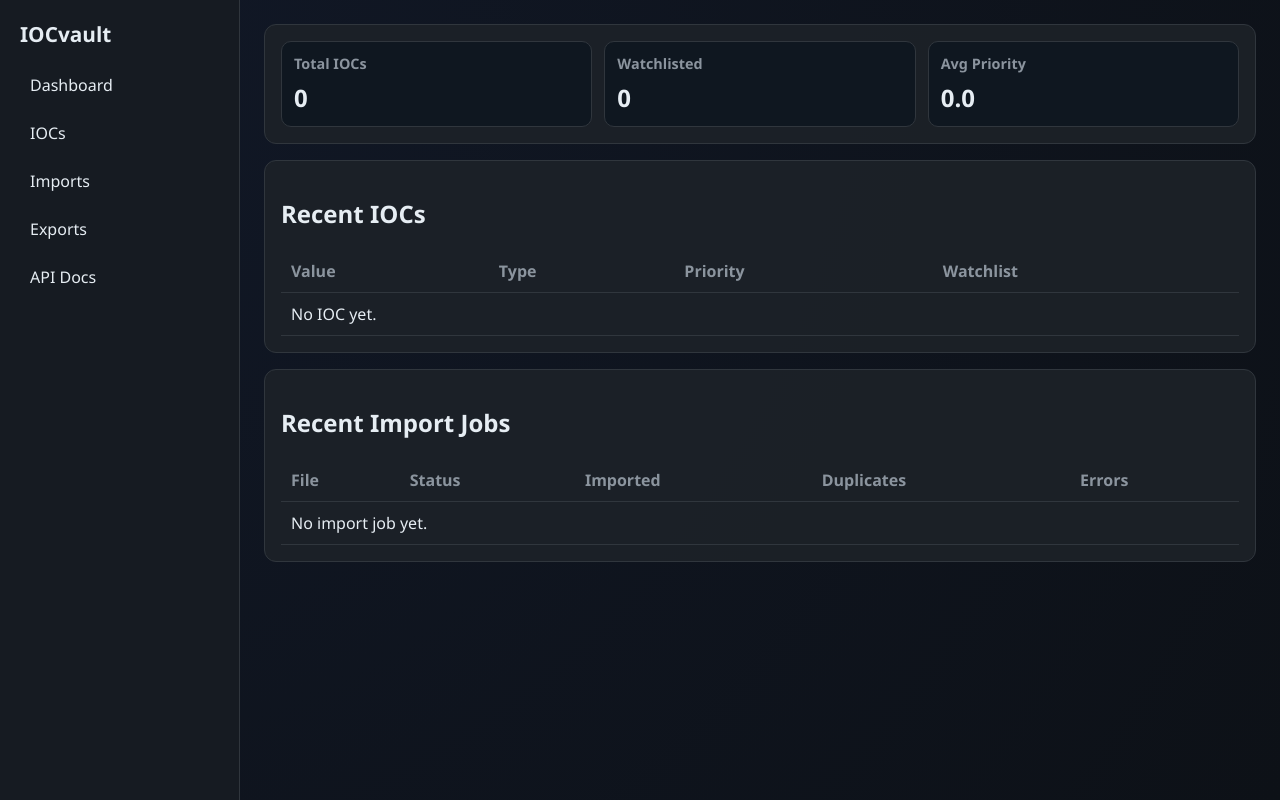
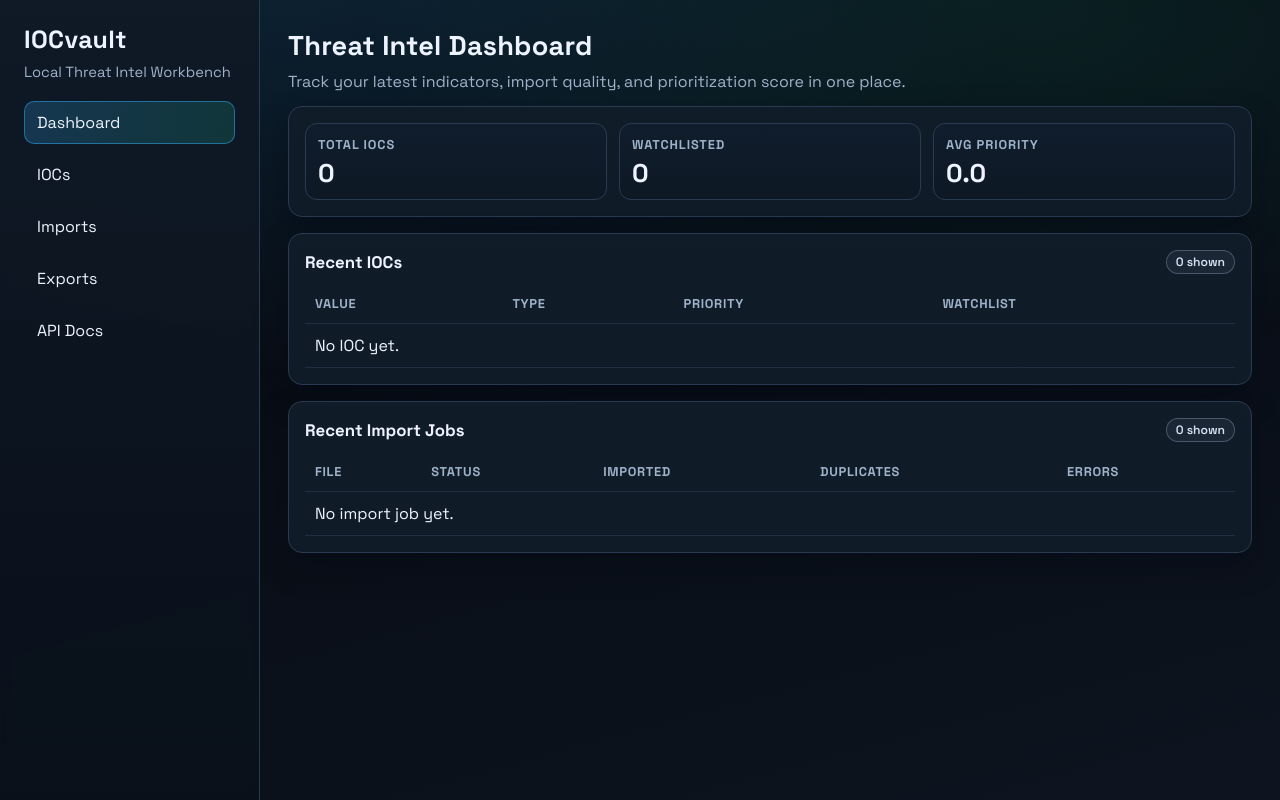
Before and after one commit to SonFire03/Threat_Intel_Aggregator, a FastAPI app: page / in a window 1280 px wide. Run offline with FastAPI, Linux system fonts and the light colour scheme.

Commit message:
feat(ui): improve web interface visual design and responsiveness

```diff
--- a/app/static/css/custom.css
+++ b/app/static/css/custom.css
@@ -1,94 +1,183 @@
 :root {
-  --bg: #0d1117;
-  --panel: #161b22;
-  --card: #1c2128;
-  --text: #e6edf3;
-  --muted: #8b949e;
-  --accent: #58a6ff;
-  --border: #30363d;
+  --bg-0: #05090f;
+  --bg-1: #0d141f;
+  --panel: #111c29;
+  --panel-soft: #152334;
+  --text: #edf4ff;
+  --muted: #9eb2c9;
+  --accent: #34b3ff;
+  --accent-2: #22d3a6;
+  --alert: #ff6363;
+  --border: #2a3a50;
+  --shadow: 0 14px 30px rgba(2, 8, 20, 0.38);
 }
 
 * {
   box-sizing: border-box;
 }
 
+html,
 body {
   margin: 0;
-  font-family: "Segoe UI", Tahoma, sans-serif;
-  background: radial-gradient(circle at top left, #111827, var(--bg));
+  min-height: 100%;
+}
+
+body {
+  font-family: "Space Grotesk", "Segoe UI", sans-serif;
   color: var(--text);
+  background:
+    radial-gradient(1200px 700px at 20% -10%, rgba(52, 179, 255, 0.16), transparent 65%),
+    radial-gradient(950px 500px at 80% 0%, rgba(34, 211, 166, 0.1), transparent 70%),
+    linear-gradient(165deg, var(--bg-0) 0%, var(--bg-1) 100%);
 }
 
 .layout {
   display: grid;
-  grid-template-columns: 240px 1fr;
+  grid-template-columns: 260px 1fr;
   min-height: 100vh;
 }
 
 .sidebar {
-  background: var(--panel);
+  background: linear-gradient(180deg, rgba(16, 26, 39, 0.94), rgba(9, 16, 26, 0.94));
   border-right: 1px solid var(--border);
-  padding: 20px;
+  padding: 24px;
+  backdrop-filter: blur(5px);
 }
 
 .sidebar h1 {
-  margin: 0 0 18px;
-  font-size: 1.3rem;
+  margin: 0;
+  font-size: 1.55rem;
+  letter-spacing: 0.4px;
+}
+
+.sidebar-subtitle {
+  margin: 8px 0 20px;
+  color: var(--muted);
+  font-size: 0.92rem;
 }
 
 .sidebar nav {
   display: flex;
   flex-direction: column;
-  gap: 10px;
+  gap: 9px;
 }
 
 .sidebar a {
   color: var(--text);
   text-decoration: none;
-  padding: 8px 10px;
-  border-radius: 8px;
+  padding: 10px 12px;
+  border-radius: 10px;
+  border: 1px solid transparent;
+  transition: 0.18s ease;
 }
 
 .sidebar a:hover {
-  background: var(--card);
-  color: var(--accent);
+  border-color: var(--border);
+  background: rgba(52, 179, 255, 0.11);
+  color: #d5efff;
+}
+
+.sidebar a.active {
+  background: linear-gradient(90deg, rgba(52, 179, 255, 0.2), rgba(34, 211, 166, 0.16));
+  border-color: rgba(52, 179, 255, 0.48);
 }
 
 .content {
-  padding: 24px;
+  padding: 28px;
+}
+
+.hero {
+  margin-bottom: 14px;
+}
+
+.hero h1 {
+  margin: 0;
+  font-size: 1.7rem;
+  letter-spacing: 0.2px;
+}
+
+.hero p {
+  margin: 8px 0 0;
+  color: var(--muted);
+  max-width: 76ch;
 }
 
 .panel {
-  background: rgba(28, 33, 40, 0.95);
   border: 1px solid var(--border);
-  border-radius: 12px;
+  border-radius: 14px;
+  background: linear-gradient(180deg, rgba(17, 28, 41, 0.98), rgba(16, 27, 40, 0.98));
+  box-shadow: var(--shadow);
   padding: 16px;
   margin-bottom: 16px;
 }
 
+.panel-header {
+  display: flex;
+  justify-content: space-between;
+  align-items: center;
+  gap: 10px;
+  margin-bottom: 10px;
+}
+
+.panel h2 {
+  margin: 0;
+  font-size: 1.05rem;
+}
+
 .metrics {
   display: grid;
+  grid-template-columns: repeat(auto-fit, minmax(170px, 1fr));
   gap: 12px;
-  grid-template-columns: repeat(auto-fit, minmax(180px, 1fr));
 }
 
-.metrics article {
-  background: #0f1720;
+.metric-card {
   border: 1px solid var(--border);
-  border-radius: 10px;
+  border-radius: 12px;
   padding: 12px;
+  background: linear-gradient(180deg, rgba(16, 29, 44, 0.95), rgba(13, 24, 36, 0.95));
 }
 
-.metrics h2 {
+.metric-card h2 {
   margin: 0;
+  font-size: 0.8rem;
+  text-transform: uppercase;
+  letter-spacing: 0.9px;
   color: var(--muted);
-  font-size: 0.9rem;
 }
 
-.metrics p {
+.metric-value {
   margin: 8px 0 0;
-  font-size: 1.5rem;
+  font-size: 1.6rem;
   font-weight: 700;
+  line-height: 1;
+}
+
+.pill {
+  display: inline-flex;
+  align-items: center;
+  border-radius: 999px;
+  border: 1px solid rgba(158, 178, 201, 0.35);
+  background: rgba(158, 178, 201, 0.08);
+  color: #d7e4f4;
+  padding: 3px 9px;
+  font-size: 0.76rem;
+  font-weight: 600;
+}
+
+.pill-type {
+  border-color: rgba(52, 179, 255, 0.45);
+  background: rgba(52, 179, 255, 0.15);
+}
+
+.pill-priority {
+  border-color: rgba(34, 211, 166, 0.5);
+  background: rgba(34, 211, 166, 0.14);
+}
+
+.pill-alert {
+  border-color: rgba(255, 99, 99, 0.55);
+  background: rgba(255, 99, 99, 0.16);
+  color: #ffd6d6;
 }
 
 table {
@@ -98,64 +187,143 @@
 
 th,
 td {
-  border-bottom: 1px solid var(--border);
-  padding: 10px;
   text-align: left;
+  padding: 11px 10px;
+  border-bottom: 1px solid rgba(42, 58, 80, 0.62);
   vertical-align: top;
 }
 
 th {
+  font-size: 0.8rem;
+  text-transform: uppercase;
+  letter-spacing: 0.7px;
   color: var(--muted);
-  font-weight: 600;
+}
+
+tr:hover td {
+  background: rgba(52, 179, 255, 0.045);
 }
 
 code {
-  font-family: "JetBrains Mono", "Fira Code", monospace;
-  color: #9ecbff;
+  font-family: "JetBrains Mono", monospace;
+  color: #a9d8ff;
+  font-size: 0.92rem;
 }
 
 input,
 select,
 button {
-  background: #0f1720;
+  width: 100%;
+  border-radius: 10px;
+  border: 1px solid var(--border);
+  background: var(--panel-soft);
   color: var(--text);
-  border: 1px solid var(--border);
-  border-radius: 8px;
-  padding: 9px 10px;
+  padding: 10px 12px;
+  font: inherit;
+}
+
+input:focus,
+select:focus,
+button:focus {
+  outline: none;
+  border-color: rgba(52, 179, 255, 0.75);
+  box-shadow: 0 0 0 3px rgba(52, 179, 255, 0.15);
 }
 
 button {
   cursor: pointer;
-  background: linear-gradient(90deg, #1f6feb, #2f81f7);
+  font-weight: 600;
   border: none;
+  background: linear-gradient(92deg, #168ed3, #35c5d4 58%, #1fd29a 105%);
+  color: #e9f7ff;
+}
+
+button:hover {
+  filter: brightness(1.08);
 }
 
 pre {
-  background: #0f1720;
+  margin-top: 14px;
   border: 1px solid var(--border);
-  border-radius: 8px;
-  padding: 12px;
+  border-radius: 10px;
+  background: #0d1825;
+  color: #cfe5fb;
+  padding: 13px;
   white-space: pre-wrap;
+  overflow-wrap: anywhere;
 }
 
-.filters,
+.filters {
+  display: grid;
+  grid-template-columns: repeat(auto-fit, minmax(180px, 1fr));
+  gap: 10px;
+  align-items: end;
+}
+
 .stack {
   display: grid;
   gap: 10px;
+  max-width: 640px;
 }
 
-@media (max-width: 900px) {
+label {
+  color: var(--muted);
+  font-size: 0.9rem;
+  margin-top: 2px;
+}
+
+.download-link {
+  display: inline-flex;
+  margin-top: 10px;
+  color: #8cd9ff;
+  text-decoration: none;
+  border-bottom: 1px dashed rgba(140, 217, 255, 0.5);
+}
+
+.muted {
+  color: var(--muted);
+}
+
+@media (max-width: 980px) {
   .layout {
     grid-template-columns: 1fr;
   }
 
   .sidebar {
-    border-right: none;
+    border-right: 0;
     border-bottom: 1px solid var(--border);
+    padding-bottom: 16px;
   }
 
   .sidebar nav {
     flex-direction: row;
     flex-wrap: wrap;
   }
+
+  .sidebar a {
+    width: auto;
+  }
+
+  .content {
+    padding: 18px;
+  }
+
+  .hero h1 {
+    font-size: 1.42rem;
+  }
 }
+
+@media (max-width: 640px) {
+  th:nth-child(5),
+  td:nth-child(5) {
+    display: none;
+  }
+
+  .panel {
+    padding: 12px;
+  }
+
+  .filters {
+    grid-template-columns: 1fr;
+  }
+}
--- a/app/templates/base.html
+++ b/app/templates/base.html
@@ -4,17 +4,24 @@
     <meta charset="UTF-8" />
     <meta name="viewport" content="width=device-width, initial-scale=1.0" />
     <title>{% block title %}IOCvault{% endblock %}</title>
+    <link rel="preconnect" href="https://fonts.googleapis.com" />
+    <link rel="preconnect" href="https://fonts.gstatic.com" crossorigin />
+    <link
+      href="https://fonts.googleapis.com/css2?family=Space+Grotesk:wght@400;500;600;700&family=JetBrains+Mono:wght@400;600&display=swap"
+      rel="stylesheet"
+    />
     <link rel="stylesheet" href="/static/css/custom.css" />
   </head>
   <body>
     <div class="layout">
       <aside class="sidebar">
         <h1>IOCvault</h1>
+        <p class="sidebar-subtitle">Local Threat Intel Workbench</p>
         <nav>
-          <a href="/">Dashboard</a>
-          <a href="/iocs">IOCs</a>
-          <a href="/imports">Imports</a>
-          <a href="/exports">Exports</a>
+          <a href="/" class="{% if request.url.path == '/' %}active{% endif %}">Dashboard</a>
+          <a href="/iocs" class="{% if request.url.path.startswith('/iocs') %}active{% endif %}">IOCs</a>
+          <a href="/imports" class="{% if request.url.path.startswith('/imports') %}active{% endif %}">Imports</a>
+          <a href="/exports" class="{% if request.url.path.startswith('/exports') %}active{% endif %}">Exports</a>
           <a href="/docs">API Docs</a>
         </nav>
       </aside>
--- a/app/templates/dashboard.html
+++ b/app/templates/dashboard.html
@@ -1,23 +1,31 @@
 {% extends "base.html" %}
 {% block title %}Dashboard | IOCvault{% endblock %}
 {% block content %}
+<section class="hero">
+  <h1>Threat Intel Dashboard</h1>
+  <p>Track your latest indicators, import quality, and prioritization score in one place.</p>
+</section>
+
 <section class="panel metrics">
-  <article>
+  <article class="metric-card">
     <h2>Total IOCs</h2>
-    <p>{{ total_iocs }}</p>
+    <p class="metric-value">{{ total_iocs }}</p>
   </article>
-  <article>
+  <article class="metric-card">
     <h2>Watchlisted</h2>
-    <p>{{ watchlisted_iocs }}</p>
+    <p class="metric-value">{{ watchlisted_iocs }}</p>
   </article>
-  <article>
+  <article class="metric-card">
     <h2>Avg Priority</h2>
-    <p>{{ average_priority }}</p>
+    <p class="metric-value">{{ average_priority }}</p>
   </article>
 </section>
 
 <section class="panel">
-  <h2>Recent IOCs</h2>
+  <div class="panel-header">
+    <h2>Recent IOCs</h2>
+    <span class="pill">{{ recent_iocs|length }} shown</span>
+  </div>
   <table>
     <thead>
       <tr>
@@ -31,9 +39,15 @@
       {% for ioc in recent_iocs %}
       <tr>
         <td><code>{{ ioc.value }}</code></td>
-        <td>{{ ioc.ioc_type.value }}</td>
-        <td>{{ "%.2f"|format(ioc.priority_score) }}</td>
-        <td>{{ "yes" if ioc.is_watchlisted else "no" }}</td>
+        <td><span class="pill pill-type">{{ ioc.ioc_type.value }}</span></td>
+        <td><span class="pill pill-priority">{{ "%.2f"|format(ioc.priority_score) }}</span></td>
+        <td>
+          {% if ioc.is_watchlisted %}
+          <span class="pill pill-alert">yes</span>
+          {% else %}
+          <span class="pill">no</span>
+          {% endif %}
+        </td>
       </tr>
       {% else %}
       <tr><td colspan="4">No IOC yet.</td></tr>
@@ -43,7 +57,10 @@
 </section>
 
 <section class="panel">
-  <h2>Recent Import Jobs</h2>
+  <div class="panel-header">
+    <h2>Recent Import Jobs</h2>
+    <span class="pill">{{ recent_jobs|length }} shown</span>
+  </div>
   <table>
     <thead>
       <tr>
@@ -58,10 +75,16 @@
       {% for job in recent_jobs %}
       <tr>
         <td>{{ job.filename }}</td>
-        <td>{{ job.status.value }}</td>
+        <td><span class="pill">{{ job.status.value }}</span></td>
         <td>{{ job.imported_count }}</td>
         <td>{{ job.duplicate_count }}</td>
-        <td>{{ job.error_count }}</td>
+        <td>
+          {% if job.error_count > 0 %}
+          <span class="pill pill-alert">{{ job.error_count }}</span>
+          {% else %}
+          <span class="pill">0</span>
+          {% endif %}
+        </td>
       </tr>
       {% else %}
       <tr><td colspan="5">No import job yet.</td></tr>
```
Also changed, not shown: app/templates/exports/index.html (added, +62 -0 lines), app/templates/imports/upload.html (+9 -1 lines), app/templates/iocs/list.html (+16 -5 lines), 1 other file.
